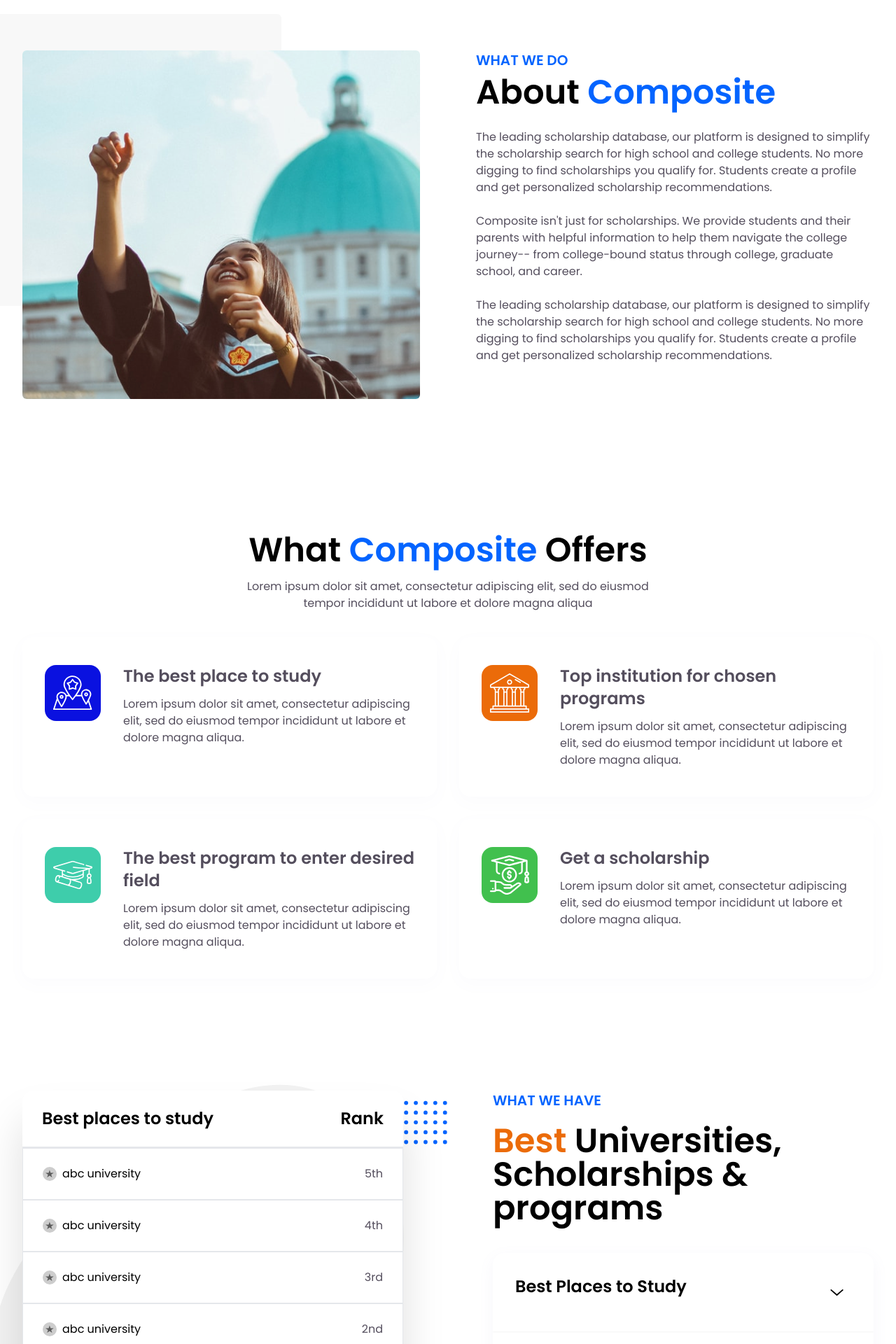
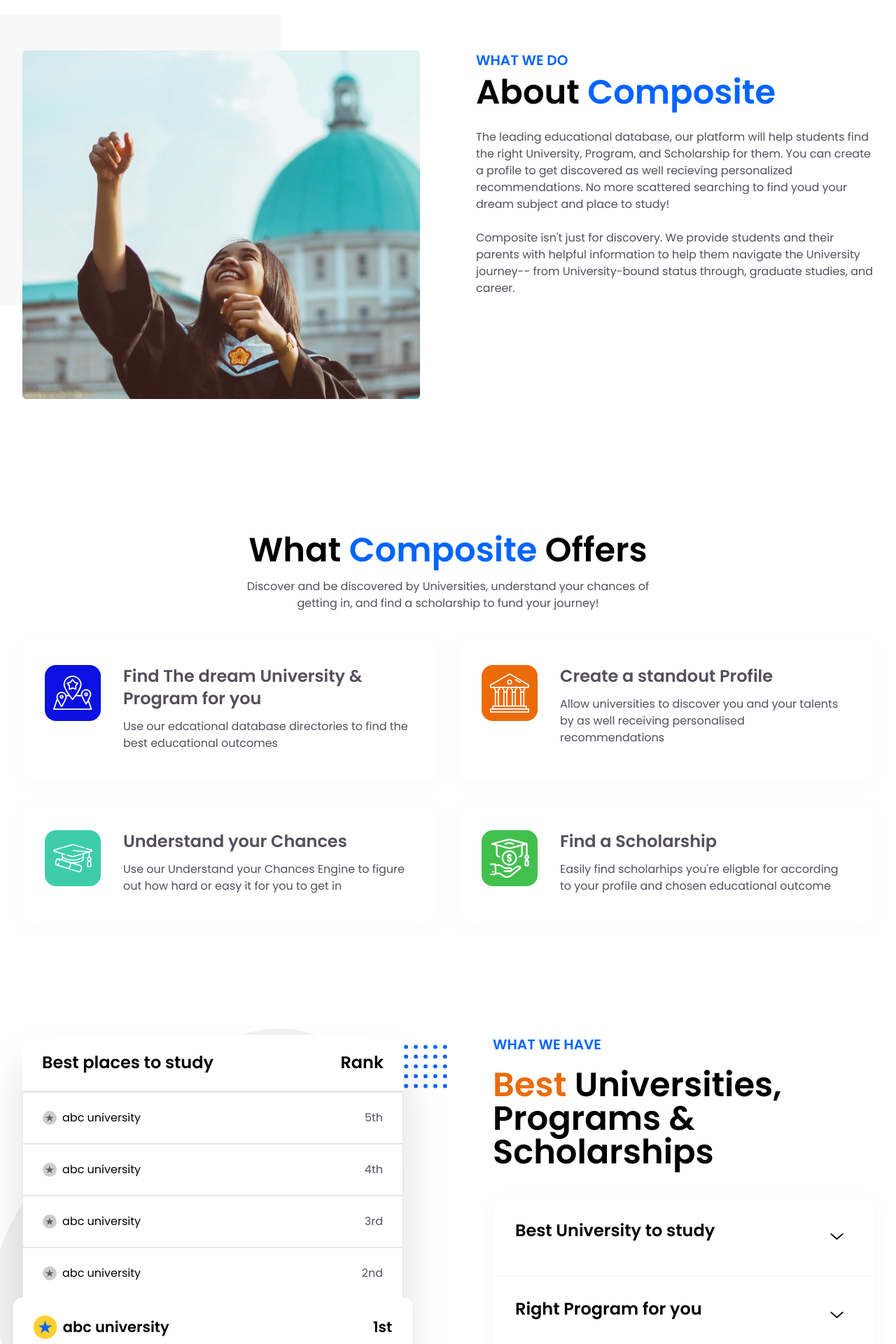
Before and after one commit to shruti271/university_listing_nextjs, a Next.js app in the folder compo-frontend/: page / in a window 1280 px wide. Shown: the part 880-2800 px from the top of the page at 70% size. Built offline with nearby package versions, Linux system fonts and the light colour scheme.

Commit message:
fix content on landing page

```diff
--- a/compo-frontend/components/Header.js
+++ b/compo-frontend/components/Header.js
@@ -82,7 +82,7 @@ const Header = () => {
                 <li
                   className={`${setActiveLink('/majors')} text-sm xl:text-base`}
                 >
-                  <Link href="/majors">Majors</Link>
+                  <Link href="/majors">Programs</Link>
                 </li>
                 <li
                   className={`${setActiveLink(
--- a/compo-frontend/components/sections/about-section/AboutSection.js
+++ b/compo-frontend/components/sections/about-section/AboutSection.js
@@ -12,24 +12,18 @@ const AboutSection = () => {
             About <span className="text-colorPrimary">Composite</span>
           </h2>
           <p className="">
-            The leading scholarship database, our platform is designed to
-            simplify the scholarship search for high school and college
-            students. No more digging to find scholarships you qualify for.
-            Students create a profile and get personalized scholarship
-            recommendations.
+            The leading educational database, our platform will help students find
+            the right University, Program, and Scholarship for them. You can create a profile to get discovered as well
+            recieving personalized recommendations. No more scattered searching to find youd your
+            dream subject and place to study!
             <br />
             <br />
-            Composite isn&apos;t just for scholarships. We provide students and
+            Composite isn&apos;t just for discovery. We provide students and
             their parents with helpful information to help them navigate the
-            college journey-- from college-bound status through college,
-            graduate school, and career.
+            University journey-- from University-bound status through,
+            graduate studies, and career.
             <br />
-            <br />
-            The leading scholarship database, our platform is designed to
-            simplify the scholarship search for high school and college
-            students. No more digging to find scholarships you qualify for.
-            Students create a profile and get personalized scholarship
-            recommendations.
+
           </p>
         </div>
         <div className="relative w-[95%] h-[300px] md:h-[498px] mx-auto about-image lg:basis-1/2">
--- a/compo-frontend/components/sections/features-section/FeaturesSection.js
+++ b/compo-frontend/components/sections/features-section/FeaturesSection.js
@@ -11,7 +11,7 @@ const FeaturesSection = () => {
           <h3 className="section-subtitle mb-5">What we have</h3>
           <h2 className="section-title mb-10">
             <span className="text-colorSecondary">Best</span> Universities,
-            Scholarships & programs
+            Programs & Scholarships
           </h2>
           <ul className="rounded-2xl features-list overflow-hidden bg-colorWhite">
             {features &&
--- a/compo-frontend/components/sections/features-section/featuresData.js
+++ b/compo-frontend/components/sections/features-section/featuresData.js
@@ -1,21 +1,21 @@
 export const features = [
   {
     id: 1,
-    title: 'Best Places to Study',
+    title: 'Best University to study',
     description:
-      'Sed ut perspiciatis unde omnis iste natus error sit voluptatem accusantium',
+      'Discover Universities by rank, research level, price, location, or any feature important to you',
   },
   {
     id: 2,
-    title: 'Search scholarships',
+    title: 'Right Program for you',
     description:
-      'Sed ut perspiciatis unde omnis iste natus error sit voluptatem accusantium',
+      'Find the right program according to your interests, career ambitions, and profile',
   },
   {
     id: 3,
-    title: 'figuring out what should you study',
+    title: 'Search potential Scholarships',
     description:
-      'Sed ut perspiciatis unde omnis iste natus error sit voluptatem accusantium',
+      'Automatically filter and search through scholarships you\'re elibile for you',
   },
 ];
 
--- a/compo-frontend/components/sections/get-started-section/GetStartedSection.js
+++ b/compo-frontend/components/sections/get-started-section/GetStartedSection.js
@@ -4,7 +4,7 @@ import ManIllustration2 from '../../svg/ManIllustration2';
 
 const options = [
   {
-    title: 'Find schools that match your style',
+    title: 'Find studies that match your style',
     backgroundColorClass: 'bg-[#FFF9E9]',
     illustration: <ManIllustration1 />,
     buttonText: 'Find my match',
--- a/compo-frontend/components/sections/hero-section/HeroSection.js
+++ b/compo-frontend/components/sections/hero-section/HeroSection.js
@@ -40,7 +40,7 @@ const HeroSection = () => {
               className="block"
               variants={headingChildrenVariants(0.3)}
             >
-              Every <span className="text-colorPrimary">University</span>.
+              Find your <span className="text-colorPrimary">University</span>.
             </motion.span>
           </span>
           <span className="block overflow-y-hidden">
@@ -48,7 +48,7 @@ const HeroSection = () => {
               variants={headingChildrenVariants(0.6)}
               className="block"
             >
-              Every <span className="text-colorSecondary">Scholarship</span>.
+              Get a <span className="text-colorSecondary">Scholarship</span>.
             </motion.span>
           </span>
         </motion.h1>
@@ -58,24 +58,23 @@ const HeroSection = () => {
           animate="show"
           className="mb-10 lg:mb-20 max-w-[531px]"
         >
-          Research schools, get scholarships, and understand where you fit — at
-          any stage of your college journey.
+        Composite is the leading educational platform in the world, allowing students to connect with Universities and discover the next step in their edcuational journey.
         </motion.p>
         <div>
-          <h3 className="font-semibold text-lg md:text-xl mb-4">What we do</h3>
+          <h3 className="font-semibold text-lg md:text-xl mb-4">What are  you searching for?</h3>
           <ul className="flex items-center gap-2 flex-wrap justify-start">
             <li className="px-4 py-2 border border-colorPrimary text-colorPrimary rounded-3xl bg-colorWhite">
               <span>Universities</span>
             </li>
             <li className="px-4 py-2 border border-colorPrimary text-colorPrimary rounded-3xl bg-colorWhite">
+              <span>Programs</span>
+            </li>
+            <li className="px-4 py-2 border border-colorPrimary text-colorPrimary rounded-3xl bg-colorWhite">
               <span>Scholarships</span>
             </li>
-            <li className="px-4 py-2 border border-colorPrimary text-colorPrimary rounded-3xl bg-colorWhite">
-              <span>Majors</span>
-            </li>
-            <li className="px-4 py-2 border border-colorPrimary text-colorPrimary rounded-3xl bg-colorWhite">
+            {/* <li className="px-4 py-2 border border-colorPrimary text-colorPrimary rounded-3xl bg-colorWhite">
               <span>Articles</span>
-            </li>
+            </li> */}
           </ul>
         </div>
         <HeroIllustration />
--- a/compo-frontend/components/sections/offers-section/OffersSection.js
+++ b/compo-frontend/components/sections/offers-section/OffersSection.js
@@ -8,35 +8,35 @@ import ScholarshipIcon from '../../../assets/offers-section/scholarship-icon.svg
 const offers = [
   {
     id: 1,
-    title: 'The best place to study',
+    title: 'Find The dream University & Program for you',
     icon: PlacesIcon,
     iconColor: 'bg-[#0A11E0]',
     description:
-      'Lorem ipsum dolor sit amet, consectetur adipiscing elit, sed do eiusmod tempor incididunt ut labore et dolore magna aliqua.',
+      'Use our edcational database directories to find the best educational outcomes',
   },
   {
     id: 2,
-    title: 'Top institution for chosen programs',
+    title: 'Create a standout Profile',
     icon: InstitutionIcon,
     iconColor: 'bg-colorSecondary',
     description:
-      'Lorem ipsum dolor sit amet, consectetur adipiscing elit, sed do eiusmod tempor incididunt ut labore et dolore magna aliqua.',
+      'Allow universities to discover you and your talents by as well receiving personalised recommendations',
   },
   {
     id: 3,
-    title: 'The best program to enter desired field',
+    title: 'Understand your Chances',
     icon: GraduationIcon,
     iconColor: 'bg-[#3ECDAB]',
     description:
-      'Lorem ipsum dolor sit amet, consectetur adipiscing elit, sed do eiusmod tempor incididunt ut labore et dolore magna aliqua.',
+      'Use our Understand your Chances Engine to figure out how hard or easy it for you to get in',
   },
   {
     id: 4,
-    title: 'Get a scholarship',
+    title: 'Find a Scholarship',
     icon: ScholarshipIcon,
     iconColor: 'bg-[#41C04E]',
     description:
-      'Lorem ipsum dolor sit amet, consectetur adipiscing elit, sed do eiusmod tempor incididunt ut labore et dolore magna aliqua.',
+      'Easily find scholarhips you\'re eligble for according to your profile and chosen educational outcome',
   },
 ];
 
@@ -48,8 +48,7 @@ const OffersSection = () => {
           What <span className="text-colorPrimary">Composite</span> Offers
         </h3>
         <p className="text-center max-w-xl mx-auto mb-9">
-          Lorem ipsum dolor sit amet, consectetur adipiscing elit, sed do
-          eiusmod tempor incididunt ut labore et dolore magna aliqua
+        Discover and be discovered by Universities, understand your chances of getting in, and find a scholarship to fund your journey!
         </p>
         <ul className="grid grid-cols-1 md:grid-cols-2 gap-8">
           {offers &&
--- a/compo-frontend/components/sections/paths-section/PathsSection.js
+++ b/compo-frontend/components/sections/paths-section/PathsSection.js
@@ -6,26 +6,26 @@ import Link from 'next/link';
 const paths = [
   {
     id: 1,
-    title: 'Majors & Bachelors Degree',
+    title: 'Universities',
     description:
-      'Lorem ipsum dolor sit amet, consectetur adipiscing elit, sed do eiusmod tempor incididunt ut labore et dolore magna aliqua.',
+      'Search our global Universities database to find where you want to study',
+    backgroundImage: imageCollege,
+    href: '/',
+  },
+  {
+    id: 2,
+    title: 'Programs',
+    description:
+      'Discover Bachelors, Masters, & Phd programs',
     backgroundImage: imageGirl,
     href: '/',
   },
   {
-    id: 2,
-    title: 'Graduate Programs',
+    id: 3,
+    title: 'Scholarships',
     description:
-      'Lorem ipsum dolor sit amet, consectetur adipiscing elit, sed do eiusmod tempor incididunt ut labore et dolore magna aliqua.',
+      'Find scholarships to help you pay for your dream education',
     backgroundImage: imageTeam,
-    href: '/',
-  },
-  {
-    id: 3,
-    title: 'Colleges & Schools',
-    description:
-      'Lorem ipsum dolor sit amet, consectetur adipiscing elit, sed do eiusmod tempor incididunt ut labore et dolore magna aliqua.',
-    backgroundImage: imageCollege,
     href: '/',
   },
 ];
--- a/compo-frontend/pages/index.js
+++ b/compo-frontend/pages/index.js
@@ -21,7 +21,7 @@ export default function Home() {
       <GetStartedSection />
       <ToolsSection />
       <PathsSection />
-      <TestimonialsSection />
+      {/* <TestimonialsSection /> */}
       <NewsletterSection />
       <Footer />
     </>
```
